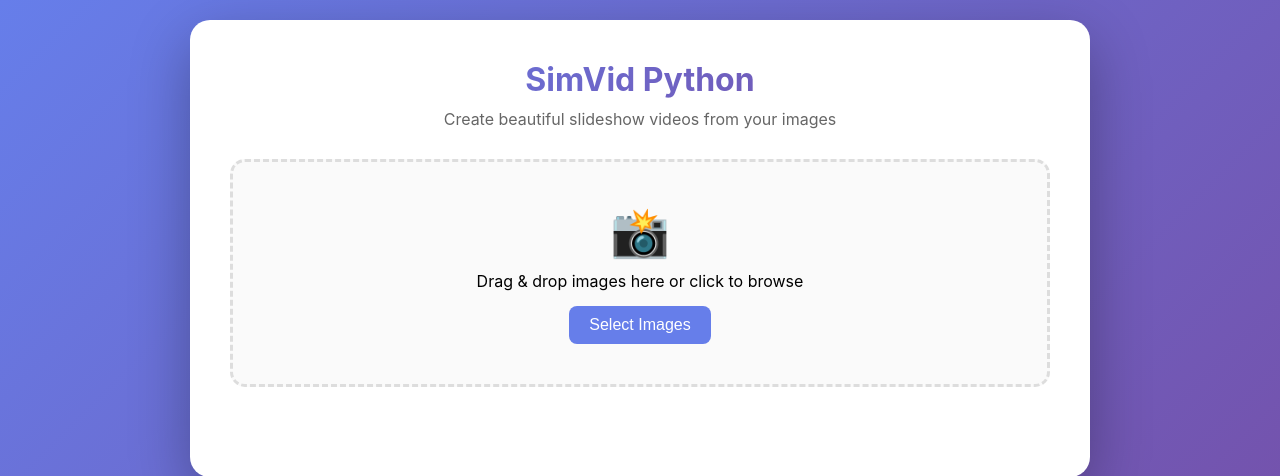
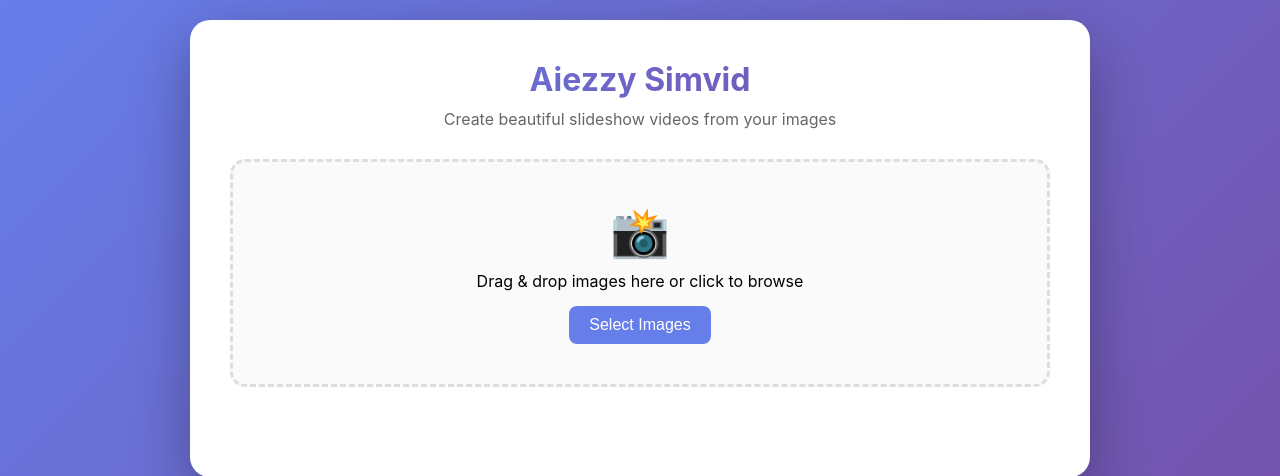
Before and after one commit to yatendra3192/simvid-python, a Flask app: page / in a window 1280 px wide. Shown: the top 476 px of the page. Run offline with Flask 3, Linux system fonts and the light colour scheme.

Commit message:
Rebrand app from SimVid Python to Aiezzy Simvid

```diff
--- a/app.py
+++ b/app.py
@@ -1,5 +1,5 @@
 """
-SimVid - Python Slideshow Video Generator with YouTube Audio
+Aiezzy Simvid - Slideshow Video Generator with YouTube Audio
 A complete Python application for creating slideshow videos from images with background music
 """
 
@@ -511,7 +511,7 @@ if __name__ == '__main__':
 
     print(f"""
     ========================================
-    SimVid Python - Slideshow Video Generator
+    Aiezzy Simvid - Slideshow Video Generator
     ========================================
     Server starting at: http://localhost:{port}
 
--- a/templates/index.html
+++ b/templates/index.html
@@ -3,7 +3,7 @@
 <head>
     <meta charset="UTF-8">
     <meta name="viewport" content="width=device-width, initial-scale=1.0">
-    <title>SimVid Python - Slideshow Video Generator</title>
+    <title>Aiezzy Simvid - Slideshow Video Generator</title>
     <style>
         * {
             margin: 0;
@@ -211,7 +211,7 @@
 </head>
 <body>
     <div class="container">
-        <h1>SimVid Python</h1>
+        <h1>Aiezzy Simvid</h1>
         <p class="subtitle">Create beautiful slideshow videos from your images</p>
 
         <!-- Image Upload Section -->
```
Also changed, not shown: CLAUDE.md (+2 -2 lines), README.md.
